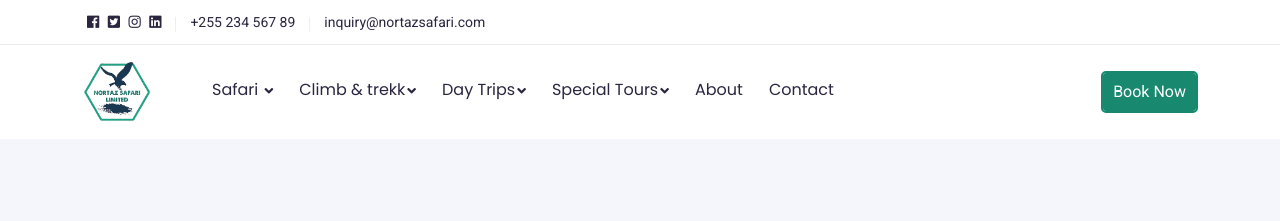
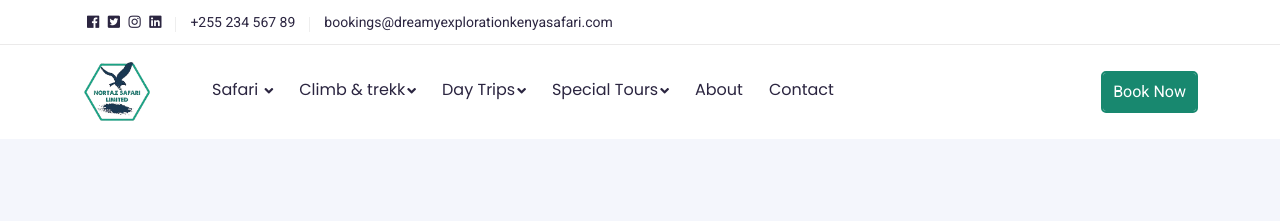
Before and after one commit to mwakireti/dreamyexplorationkenyasafaris, a PHP site: page /index.php in a window 1280 px wide. Shown: the top 221 px of the page. Run offline with PHP 8.4, Linux system fonts and the light colour scheme; some libraries are stand-ins or nearby versions.

Commit message:
email changes

```diff
--- a/includes/navbar.php
+++ b/includes/navbar.php
@@ -12,7 +12,7 @@
                   <a href="#!"><i class="fab fa-linkedin"></i></a>
                 </li>
                 <li><a href="#!"><span>+255 234 567 89</span></a></li>
-                <li><a href="Mailto:inquiry@nortazsafari.com"><span>inquiry@nortazsafari.com</span></a></li>
+                <li><a href="Mailto:mike.mzee@dreamyexplorationkenyasafari.com"><span>bookings@dreamyexplorationkenyasafari.com</span></a></li>
               </ul>
             </div>
           </div>
```
